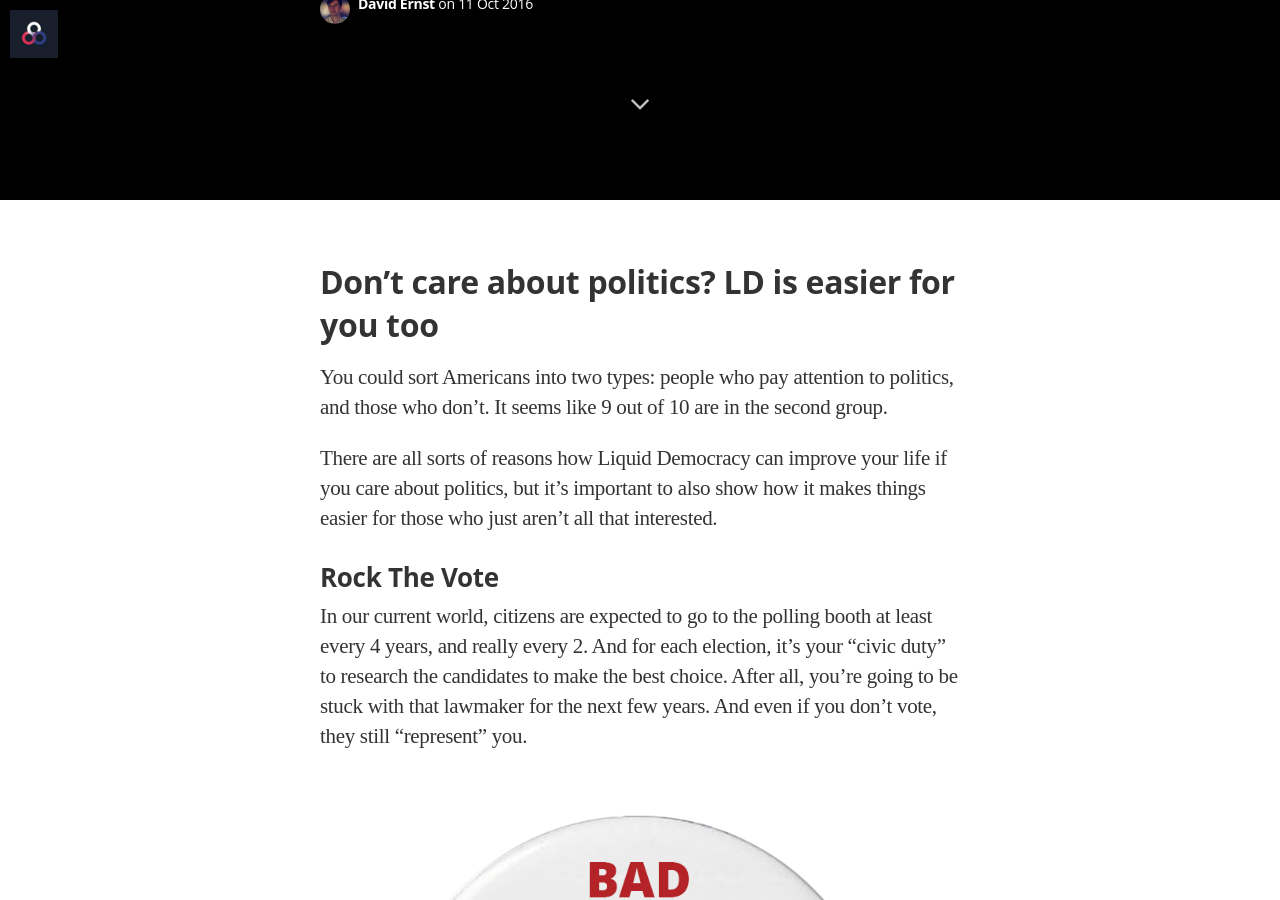
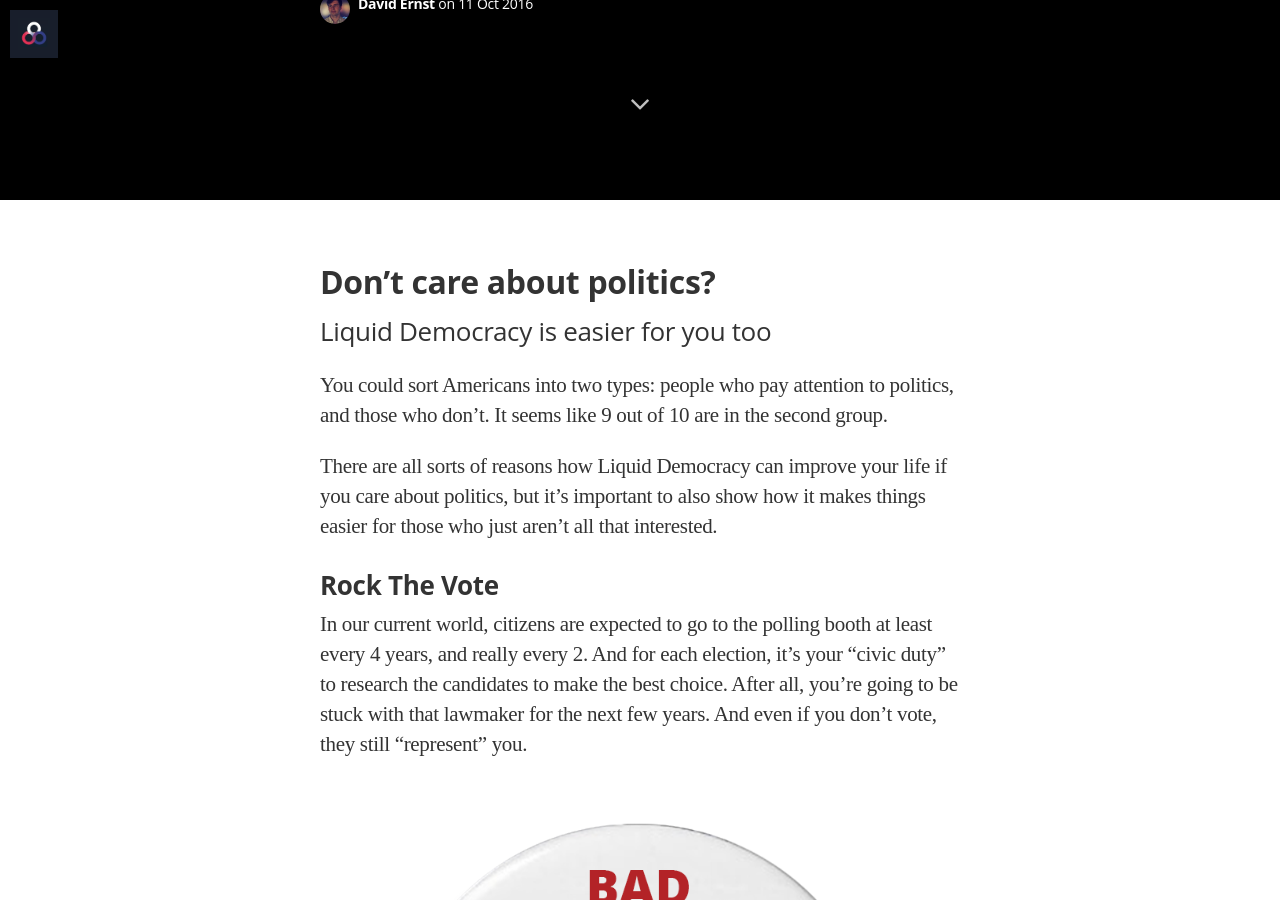
Before and after one commit to voteliquid/blog, a Jekyll site: the page built from _posts/2016-10-11-dont-care-about-politics.md, in a window 1280 px wide and 900 px high, scrolled down 700 px. Built offline with Jekyll 4.4.1, drawn with Linux system fonts in a browser that asks for light colours; nearby versions of some CDN libraries; some web fonts are replaced.

Commit message:
Fix 'dont-care-about-politics' subtitle

```diff
--- a/_posts/2016-10-11-dont-care-about-politics.md
+++ b/_posts/2016-10-11-dont-care-about-politics.md
@@ -9,7 +9,9 @@ image2: /assets/article_images/2016-07-04-upgrading-democracy/night-track-mobile
 excerpt: "There are all sorts of reasons how Liquid Democracy can improve your life if you care about politics, but it's important to also show how it makes things easier for those who just aren't all that interested."
 ---
 
-# Don't care about politics? LD is easier for you too
+# Don't care about politics?
+
+## Liquid Democracy is easier for you too
 
 You could sort Americans into two types: people who pay attention to politics, and those who don't. It seems like 9 out of 10 are in the second group.
 
```
